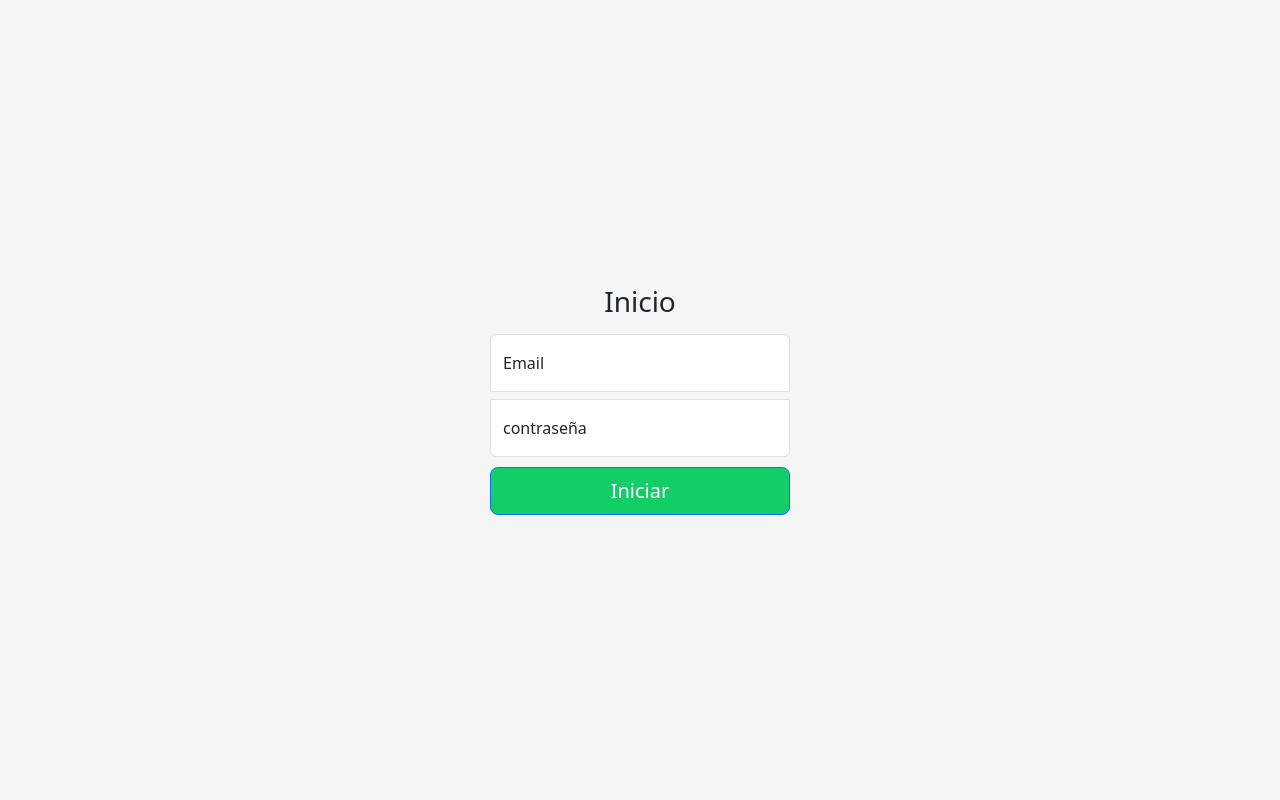
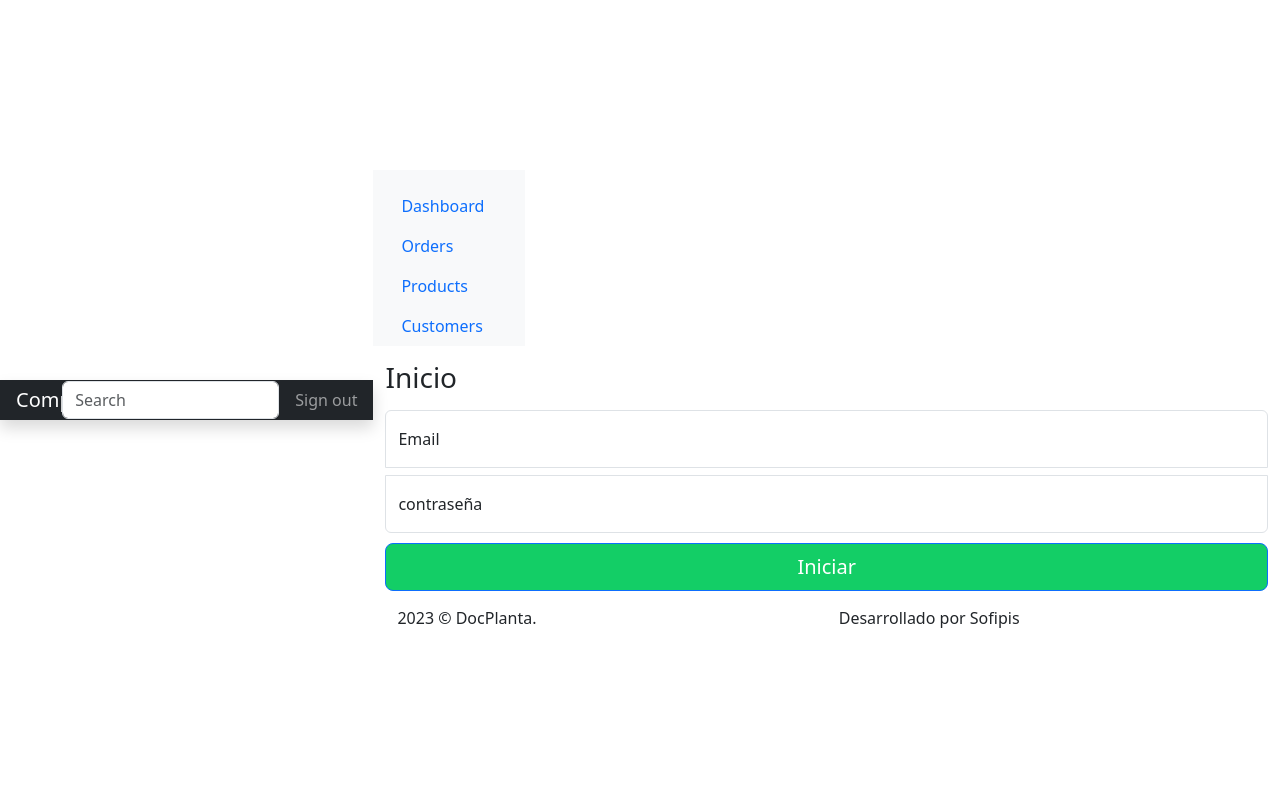
Before and after one commit to Vianey25/DocPlanta, a Flask app: page / in a window 1280 px wide. Run offline with Flask 3, Linux system fonts and the light colour scheme; some libraries are stand-ins or nearby versions.

Commit message:
Cambios en dos interfaces

```diff
--- a/src/templates/base.html
+++ b/src/templates/base.html
@@ -12,19 +12,137 @@
         {% endblock %}
     </head>
 
-    <body class="text-center">
-
         <script src="https://cdn.jsdelivr.net/npm/bootstrap@5.3.0/dist/js/bootstrap.bundle.min.js" integrity="sha384-geWF76RCwLtnZ8qwWowPQNguL3RmwHVBC9FhGdlKrxdiJJigb/j/68SIy3Te4Bkz" crossorigin="anonymous"></script>
 
-        {% block content %}{% endblock %}
+
+
+<!doctype html>
+<html lang="en">
+  <head>
+    <meta charset="utf-8">
+    <meta name="viewport" content="width=device-width, initial-scale=1">
+    <meta name="description" content="">
+    <meta name="author" content="Mark Otto, Jacob Thornton, and Bootstrap contributors">
+    <meta name="generator" content="Hugo 0.84.0">
+    <title>Dashboard Template · Bootstrap v5.0</title>
+
+    <link rel="canonical" href="https://getbootstrap.com/docs/5.0/examples/dashboard/">
+
+
+
+    <!-- Bootstrap core CSS -->
+<link href="/docs/5.0/dist/css/bootstrap.min.css" rel="stylesheet" integrity="sha384-EVSTQN3/azprG1Anm3QDgpJLIm9Nao0Yz1ztcQTwFspd3yD65VohhpuuCOmLASjC" crossorigin="anonymous">
+
+    <!-- Favicons -->
+<link rel="apple-touch-icon" href="/docs/5.0/assets/img/favicons/apple-touch-icon.png" sizes="180x180">
+<link rel="icon" href="/docs/5.0/assets/img/favicons/favicon-32x32.png" sizes="32x32" type="image/png">
+<link rel="icon" href="/docs/5.0/assets/img/favicons/favicon-16x16.png" sizes="16x16" type="image/png">
+<link rel="manifest" href="/docs/5.0/assets/img/favicons/manifest.json">
+<link rel="mask-icon" href="/docs/5.0/assets/img/favicons/safari-pinned-tab.svg" color="#7952b3">
+<link rel="icon" href="/docs/5.0/assets/img/favicons/favicon.ico">
+<meta name="theme-color" content="#7952b3">
+
+
+    <style>
+      .bd-placeholder-img {
+        font-size: 1.125rem;
+        text-anchor: middle;
+        -webkit-user-select: none;
+        -moz-user-select: none;
+        user-select: none;
+      }
+
+      @media (min-width: 768px) {
+        .bd-placeholder-img-lg {
+          font-size: 3.5rem;
+        }
+      }
+    </style>
+
+    <link href="dashboard.css" rel="stylesheet">
+  </head>
+  <body>
+
+<header class="navbar navbar-dark sticky-top bg-dark flex-md-nowrap p-0 shadow">
+  <a class="navbar-brand col-md-3 col-lg-2 me-0 px-3" href="#">Company name</a>
+  <button class="navbar-toggler position-absolute d-md-none collapsed" type="button" data-bs-toggle="collapse" data-bs-target="#sidebarMenu" aria-controls="sidebarMenu" aria-expanded="false" aria-label="Toggle navigation">
+    <span class="navbar-toggler-icon"></span>
+  </button>
+  <input class="form-control form-control-dark w-100" type="text" placeholder="Search" aria-label="Search">
+  <div class="navbar-nav">
+    <div class="nav-item text-nowrap">
+      <a class="nav-link px-3" href="#">Sign out</a>
+    </div>
+  </div>
+</header>
+
+<div class="container-fluid">
+  <div class="row">
+    <nav id="sidebarMenu" class="col-md-3 col-lg-2 d-md-block bg-light sidebar collapse">
+      <div class="position-sticky pt-3">
+        <ul class="nav flex-column">
+          <li class="nav-item">
+            <a class="nav-link active" aria-current="page" href="#">
+              <span data-feather="home"></span>
+              Dashboard
+            </a>
+          </li>
+          <li class="nav-item">
+            <a class="nav-link" href="#">
+              <span data-feather="file"></span>
+              Orders
+            </a>
+          </li>
+          <li class="nav-item">
+            <a class="nav-link" href="#">
+              <span data-feather="shopping-cart"></span>
+              Products
+            </a>
+          </li>
+          <li class="nav-item">
+            <a class="nav-link" href="#">
+              <span data-feather="users"></span>
+              Customers
+            </a>
+          </li>
+        </ul>
+      </div>
+    </nav>
+    {% block content %}
+    <main class="col-md-9 ms-sm-auto col-lg-10 px-md-4">
+      <div class="d-flex justify-content-between flex-wrap flex-md-nowrap align-items-center pt-3 pb-2 mb-3 border-bottom">
+        <h1 class="h2">Dashboard</h1>
+
+      </div>
+    </main>
+  </div>
+</div>
+
+
+    <script src="/docs/5.0/dist/js/bootstrap.bundle.min.js" integrity="sha384-MrcW6ZMFYlzcLA8Nl+NtUVF0sA7MsXsP1UyJoMp4YLEuNSfAP+JcXn/tWtIaxVXM" crossorigin="anonymous"></script>
+
+      <script src="https://cdn.jsdelivr.net/npm/feather-icons@4.28.0/dist/feather.min.js" integrity="sha384-uO3SXW5IuS1ZpFPKugNNWqTZRRglnUJK6UAZ/gxOX80nxEkN9NcGZTftn6RzhGWE" crossorigin="anonymous"></script><script src="https://cdn.jsdelivr.net/npm/chart.js@2.9.4/dist/Chart.min.js" integrity="sha384-zNy6FEbO50N+Cg5wap8IKA4M/ZnLJgzc6w2NqACZaK0u0FXfOWRRJOnQtpZun8ha" crossorigin="anonymous"></script><script src="dashboard.js"></script>
+  </body>
+</html>
+
+
+        {% endblock %}
 
         {% block footer %}{% endblock %}
         <footer>
+            <div class="container-fluid">
+                <div class="row">
+                    <div class="col-sm-6">
+                        <script>document.write(new Date().getFullYear())</script> © DocPlanta.
+                    </div>
+                    <div class="col-sm-6">
+                        <div class="text-sm-right d-none d-sm-block">
+                            Desarrollado por Sofipis
+                        </div>
+                    </div>
+                </div>
+            </div>
 
         </footer>
-
-
-
-
     </body>
 </html>
```
Also changed, not shown: src/templates/auth/plantas.html (+84 -61 lines).
